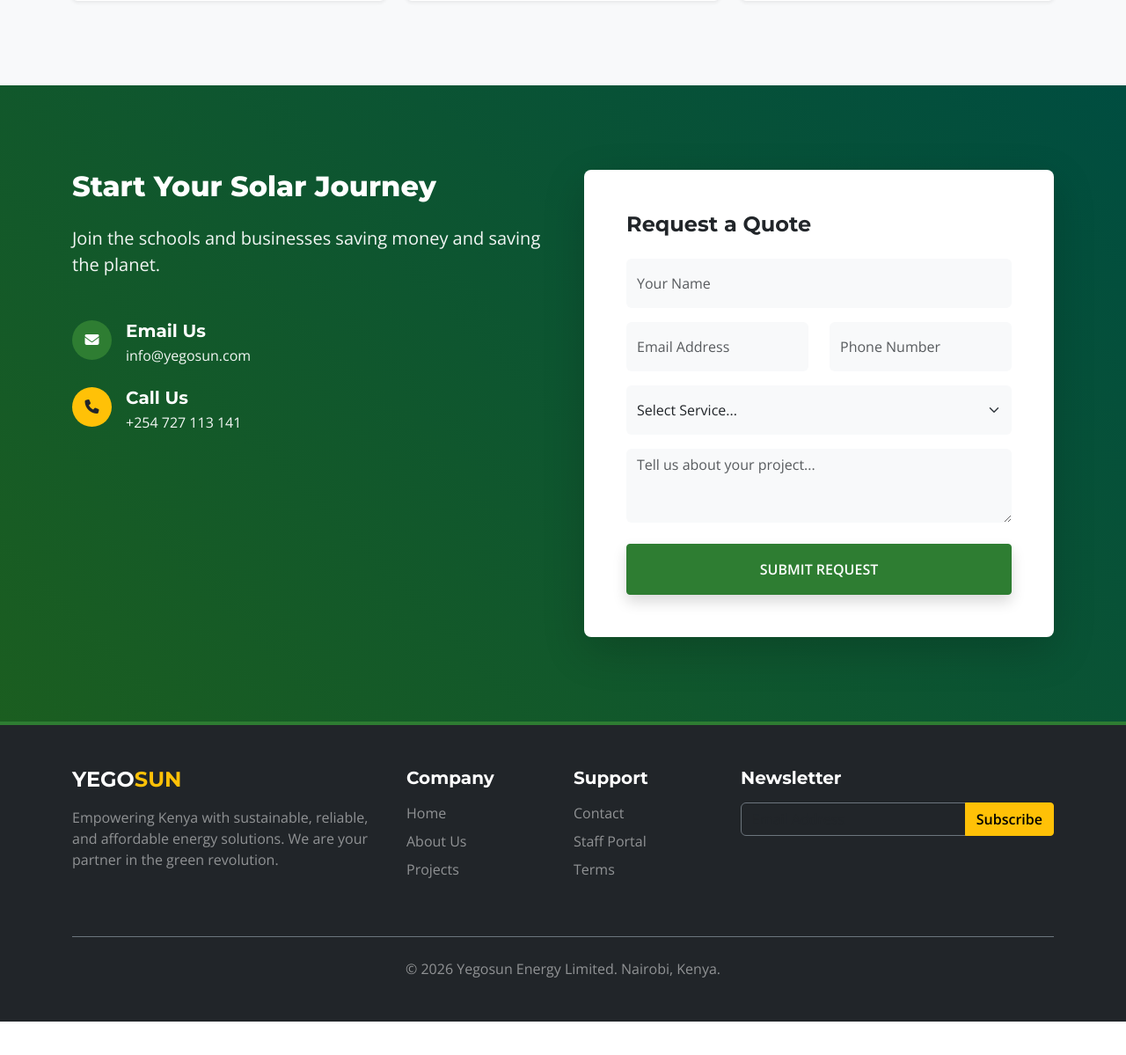
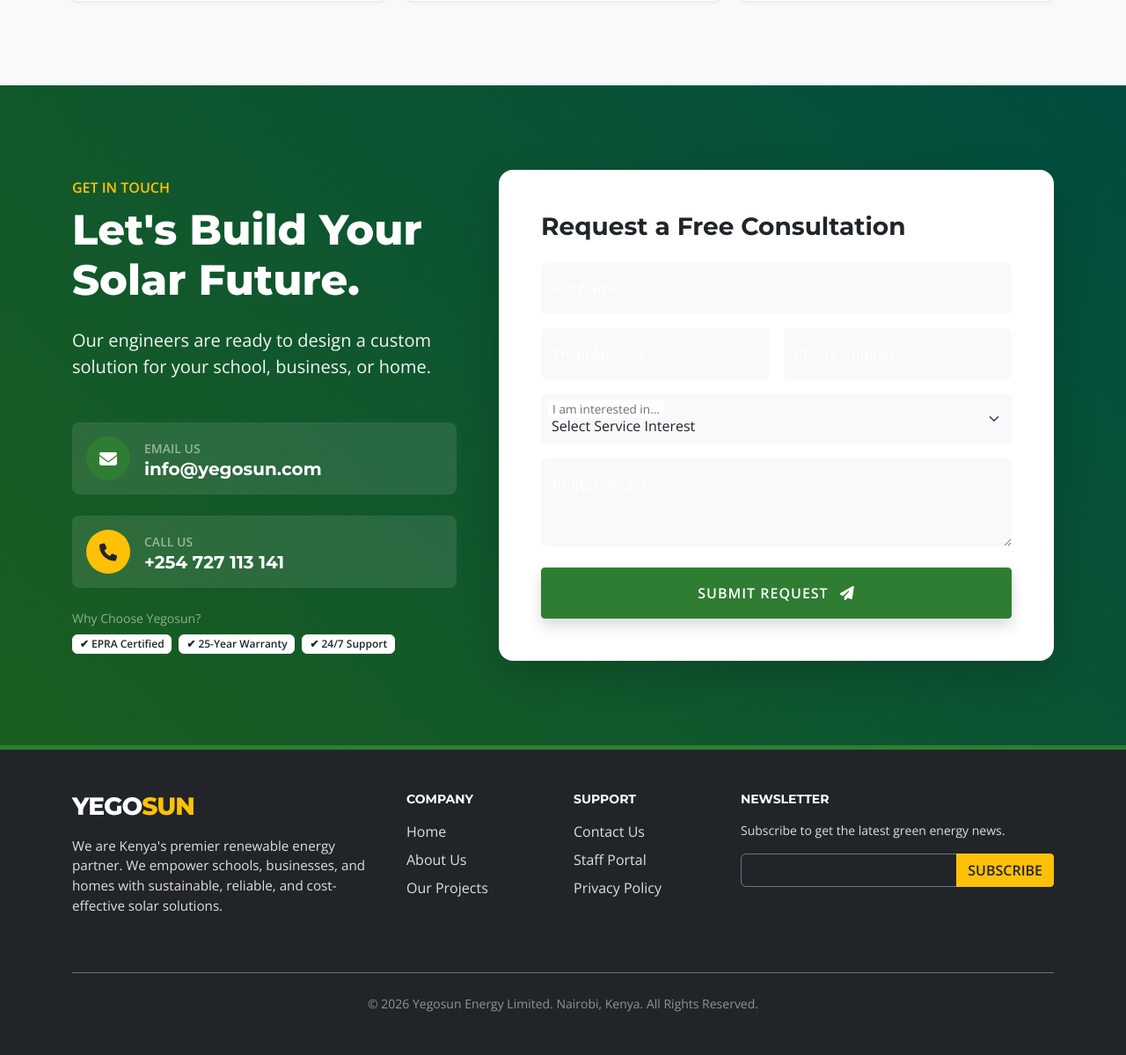
Before and after one commit to kelvin-keter/yegosun-website, a Flask app: page / in a window 1280 px wide. Shown: the part 1503-2702 px from the top of the page at 88% size. Before the commit the page ends 2664 px from the top, so only its background shows below. Run offline with Flask 3, Linux system fonts and the light colour scheme.

Commit message:
UI Polish: Modern Floating Form, Fixed Project Grid, High-Contrast Footer

```diff
--- a/static/style.css
+++ b/static/style.css
@@ -22,7 +22,7 @@
     transition: all 0.3s ease;
 }
 .btn-primary:hover {
-    background-color: #1B5E20; /* Darker Green */
+    background-color: #1B5E20;
     transform: translateY(-3px);
     box-shadow: 0 5px 15px rgba(46, 125, 50, 0.4);
 }
@@ -71,7 +71,7 @@
 
 /* --- HERO SLIDER --- */
 .carousel-item {
-    height: 85vh; /* Adjusted height */
+    height: 85vh;
     background-size: cover;
     background-position: center;
 }
@@ -96,19 +96,19 @@
 }
 .carousel-arrow-box:hover { background: #fff; color: var(--primary-green); }
 
-/* --- FEATURED PROJECTS (FIXED) --- */
+/* --- FEATURED PROJECTS (FIXED LAYOUT) --- */
 .project-card { transition: transform 0.3s ease; overflow: hidden; }
 .project-card:hover { transform: translateY(-5px); }
 
 .project-img-wrapper {
     position: relative;
-    height: 250px; /* Fixed height for uniformity */
+    height: 250px; /* Forces all project images to same height */
     overflow: hidden;
 }
 .project-img-wrapper img {
     width: 100%;
     height: 100%;
-    object-fit: cover; /* Ensures image fills the box without stretching */
+    object-fit: cover; /* Ensures image fills box without distortion */
     transition: transform 0.5s ease;
 }
 .project-card:hover img { transform: scale(1.05); }
@@ -123,10 +123,19 @@
     text-transform: uppercase;
 }
 
-/* --- FOOTER --- */
+/* --- FOOTER VISIBILITY --- */
 .hover-white:hover { color: #fff !important; padding-left: 5px; transition: 0.2s; }
 
 /* Typography Defaults */
 h1, h2, h3, h4, h5, .navbar-brand { font-family: 'Montserrat', sans-serif; }
 body { font-family: 'Open Sans', sans-serif; color: #455a64; }
 .fw-extrabold { font-weight: 800 !important; }
+
+/* Floating Labels Fix for Bootstrap */
+.form-floating > .form-control:focus ~ label {
+    color: var(--primary-green);
+}
+.form-floating > .form-control:focus {
+    border-color: var(--primary-green);
+    box-shadow: none;
+}
--- a/templates/index.html
+++ b/templates/index.html
@@ -3,7 +3,7 @@
 <head>
     <meta charset="UTF-8">
     <meta name="viewport" content="width=device-width, initial-scale=1.0">
-    <title>Yegosun Energy | Sustainable Solutions</title>
+    <title>Yegosun Energy | Powering Kenya's Future</title>
 
     <link href="https://fonts.googleapis.com/css2?family=Montserrat:wght@400;500;600;700;800&family=Open+Sans:wght@400;600&display=swap" rel="stylesheet">
 
@@ -15,7 +15,7 @@
 </head>
 <body>
 
-    <div class="top-bar py-2 d-none d-lg-block text-white">
+    <div class="top-bar py-2 d-none d-lg-block text-white" style="background-color: #1a252f;">
         <div class="container d-flex justify-content-between align-items-center">
             <small><i class="fa-solid fa-envelope me-2 text-warning"></i> info@yegosun.com</small>
             <div>
@@ -171,60 +171,88 @@
         <div style="position: absolute; top: 0; left: 0; width: 100%; height: 100%; background: linear-gradient(45deg, #1b5e20 0%, #004d40 100%); z-index: 0;"></div>
 
         <div class="container py-5 position-relative" style="z-index: 1;">
-            <div class="row g-5">
-                <div class="col-lg-6">
-                    <h2 class="fw-extrabold mb-4 text-white">Start Your Solar Journey</h2>
-                    <p class="text-white-90 mb-5 lead">Join the schools and businesses saving money and saving the planet.</p>
+            <div class="row g-5 align-items-center">
 
-                    <div class="d-flex align-items-start mb-4">
-                        <div class="bg-success rounded-circle d-flex align-items-center justify-content-center me-3" style="width: 45px; height: 45px;">
-                            <i class="fa-solid fa-envelope text-white"></i>
+                <div class="col-lg-5">
+                    <span class="text-warning fw-bold text-uppercase mb-2 d-block tracking-wide">Get in Touch</span>
+                    <h2 class="fw-extrabold mb-4 display-5 text-white">Let's Build Your <br>Solar Future.</h2>
+                    <p class="text-white-90 mb-5 lead">Our engineers are ready to design a custom solution for your school, business, or home.</p>
+
+                    <div class="d-flex align-items-center mb-4 p-3 rounded-3" style="background: rgba(255,255,255,0.1);">
+                        <div class="bg-success rounded-circle d-flex align-items-center justify-content-center me-3" style="width: 50px; height: 50px;">
+                            <i class="fa-solid fa-envelope text-white fa-lg"></i>
                         </div>
                         <div>
-                            <h5 class="fw-bold mb-1">Email Us</h5>
-                            <p class="text-white-90 mb-0">info@yegosun.com</p>
+                            <small class="text-white-50 text-uppercase fw-bold">Email Us</small>
+                            <h5 class="fw-bold mb-0 text-white">info@yegosun.com</h5>
                         </div>
                     </div>
-                    <div class="d-flex align-items-start mb-4">
-                         <div class="bg-warning rounded-circle d-flex align-items-center justify-content-center me-3" style="width: 45px; height: 45px;">
-                            <i class="fa-solid fa-phone text-dark"></i>
+
+                    <div class="d-flex align-items-center mb-4 p-3 rounded-3" style="background: rgba(255,255,255,0.1);">
+                         <div class="bg-warning rounded-circle d-flex align-items-center justify-content-center me-3" style="width: 50px; height: 50px;">
+                            <i class="fa-solid fa-phone text-dark fa-lg"></i>
                         </div>
                         <div>
-                            <h5 class="fw-bold mb-1">Call Us</h5>
-                            <p class="text-white-90 mb-0">+254 727 113 141</p>
+                            <small class="text-white-50 text-uppercase fw-bold">Call Us</small>
+                            <h5 class="fw-bold mb-0 text-white">+254 727 113 141</h5>
+                        </div>
+                    </div>
+
+                    <div class="mt-4">
+                        <p class="small text-white-50 mb-2">Why Choose Yegosun?</p>
+                        <div class="d-flex gap-2">
+                            <span class="badge bg-white text-dark border border-white">✔ EPRA Certified</span>
+                            <span class="badge bg-white text-dark border border-white">✔ 25-Year Warranty</span>
+                            <span class="badge bg-white text-dark border border-white">✔ 24/7 Support</span>
                         </div>
                     </div>
                 </div>
 
-                <div class="col-lg-6">
-                    <div class="bg-white p-4 p-md-5 rounded-3 text-dark shadow-lg">
-                        <h4 class="fw-bold mb-4 text-dark">Request a Quote</h4>
+                <div class="col-lg-7">
+                    <div class="bg-white p-5 rounded-4 shadow-lg">
+                        <h3 class="fw-bold mb-4 text-dark">Request a Free Consultation</h3>
                         <form action="/submit_quote" method="POST">
-                            <div class="mb-3">
-                                <input type="text" name="fullName" class="form-control bg-light border-0 py-3" placeholder="Your Name" required>
+
+                            <div class="form-floating mb-3">
+                                <input type="text" name="fullName" class="form-control bg-light border-0" id="floatingName" placeholder="Name" required>
+                                <label for="floatingName">Full Name</label>
                             </div>
-                            <div class="row mb-3">
+
+                            <div class="row g-3 mb-3">
                                 <div class="col-md-6">
-                                    <input type="email" name="email" class="form-control bg-light border-0 py-3" placeholder="Email Address" required>
+                                    <div class="form-floating">
+                                        <input type="email" name="email" class="form-control bg-light border-0" id="floatingEmail" placeholder="name@example.com" required>
+                                        <label for="floatingEmail">Email Address</label>
+                                    </div>
                                 </div>
                                 <div class="col-md-6">
-                                    <input type="text" name="phone" class="form-control bg-light border-0 py-3" placeholder="Phone Number">
+                                    <div class="form-floating">
+                                        <input type="text" name="phone" class="form-control bg-light border-0" id="floatingPhone" placeholder="Phone">
+                                        <label for="floatingPhone">Phone Number</label>
+                                    </div>
                                 </div>
                             </div>
-                            <div class="mb-3">
-                                <select name="serviceType" class="form-select bg-light border-0 py-3" required>
-                                    <option value="" disabled selected>Select Service...</option>
+
+                            <div class="form-floating mb-3">
+                                <select name="serviceType" class="form-select bg-light border-0" id="floatingSelect" required>
+                                    <option value="" disabled selected>Select Service Interest</option>
                                     <option value="School Installation">School Installation</option>
                                     <option value="Residential Solar">Residential Solar</option>
                                     <option value="Commercial Solar">Commercial / Industrial</option>
                                     <option value="Solar Water Heating">Solar Water Heating</option>
                                     <option value="Consultancy">Consultancy / Audit</option>
                                 </select>
+                                <label for="floatingSelect">I am interested in...</label>
                             </div>
-                            <div class="mb-4">
-                                <textarea name="message" rows="3" class="form-control bg-light border-0" placeholder="Tell us about your project..." required></textarea>
+
+                            <div class="form-floating mb-4">
+                                <textarea name="message" class="form-control bg-light border-0" placeholder="Leave a comment here" id="floatingTextarea" style="height: 100px" required></textarea>
+                                <label for="floatingTextarea">Project Details</label>
                             </div>
-                            <button type="submit" class="btn btn-primary w-100 py-3 fw-bold shadow text-uppercase">Submit Request</button>
+
+                            <button type="submit" class="btn btn-primary w-100 py-3 fw-bold shadow text-uppercase" style="letter-spacing: 1px;">
+                                Submit Request <i class="fa-solid fa-paper-plane ms-2"></i>
+                            </button>
                         </form>
                     </div>
                 </div>
@@ -232,39 +260,40 @@
         </div>
     </section>
 
-    <footer class="text-white py-5" style="background-color: #212529; border-top: 4px solid #2E7D32;">
+    <footer class="py-5" style="background-color: #212529; border-top: 5px solid #2E7D32;">
         <div class="container">
-            <div class="row g-4">
+            <div class="row g-4 text-white">
                 <div class="col-md-4">
-                     <h4 class="mb-3 fw-bold" style="font-family: 'Montserrat';">YEGO<span class="text-warning">SUN</span></h4>
-                     <p class="text-white-50">Empowering Kenya with sustainable, reliable, and affordable energy solutions. We are your partner in the green revolution.</p>
+                     <h3 class="mb-3 fw-extrabold" style="font-family: 'Montserrat'; letter-spacing: -1px;">YEGO<span class="text-warning">SUN</span></h3>
+                     <p class="text-white-75" style="font-size: 0.95rem;">We are Kenya's premier renewable energy partner. We empower schools, businesses, and homes with sustainable, reliable, and cost-effective solar solutions.</p>
                 </div>
                 <div class="col-md-2">
-                    <h5 class="text-white mb-3 fw-bold">Company</h5>
+                    <h5 class="text-white mb-3 fw-bold text-uppercase small tracking-wide">Company</h5>
                     <ul class="list-unstyled">
-                        <li class="mb-2"><a href="#" class="text-white-50 text-decoration-none hover-white">Home</a></li>
-                        <li class="mb-2"><a href="#about" class="text-white-50 text-decoration-none hover-white">About Us</a></li>
-                        <li class="mb-2"><a href="#projects" class="text-white-50 text-decoration-none hover-white">Projects</a></li>
+                        <li class="mb-2"><a href="#" class="text-white-75 text-decoration-none hover-white">Home</a></li>
+                        <li class="mb-2"><a href="#about" class="text-white-75 text-decoration-none hover-white">About Us</a></li>
+                        <li class="mb-2"><a href="#projects" class="text-white-75 text-decoration-none hover-white">Our Projects</a></li>
                     </ul>
                 </div>
                 <div class="col-md-2">
-                    <h5 class="text-white mb-3 fw-bold">Support</h5>
+                    <h5 class="text-white mb-3 fw-bold text-uppercase small tracking-wide">Support</h5>
                     <ul class="list-unstyled">
-                        <li class="mb-2"><a href="#contact" class="text-white-50 text-decoration-none hover-white">Contact</a></li>
-                        <li class="mb-2"><a href="#" class="text-white-50 text-decoration-none hover-white">Staff Portal</a></li>
-                        <li class="mb-2"><a href="#" class="text-white-50 text-decoration-none hover-white">Terms</a></li>
+                        <li class="mb-2"><a href="#contact" class="text-white-75 text-decoration-none hover-white">Contact Us</a></li>
+                        <li class="mb-2"><a href="#" class="text-white-75 text-decoration-none hover-white">Staff Portal</a></li>
+                        <li class="mb-2"><a href="#" class="text-white-75 text-decoration-none hover-white">Privacy Policy</a></li>
                     </ul>
                 </div>
                 <div class="col-md-4">
-                    <h5 class="text-white mb-3 fw-bold">Newsletter</h5>
+                    <h5 class="text-white mb-3 fw-bold text-uppercase small tracking-wide">Newsletter</h5>
+                    <p class="text-white-75 small">Subscribe to get the latest green energy news.</p>
                     <div class="input-group">
                         <input type="text" class="form-control bg-dark border-secondary text-white" placeholder="Email Address">
-                        <button class="btn btn-warning fw-bold" type="button">Subscribe</button>
+                        <button class="btn btn-warning fw-bold text-dark" type="button">SUBSCRIBE</button>
                     </div>
                 </div>
             </div>
             <div class="text-center mt-5 pt-4 border-top border-secondary">
-                <p class="text-white-50 mb-0">&copy; 2026 Yegosun Energy Limited. Nairobi, Kenya.</p>
+                <p class="text-white-50 mb-0 small">&copy; 2026 Yegosun Energy Limited. Nairobi, Kenya. All Rights Reserved.</p>
             </div>
         </div>
     </footer>
```
